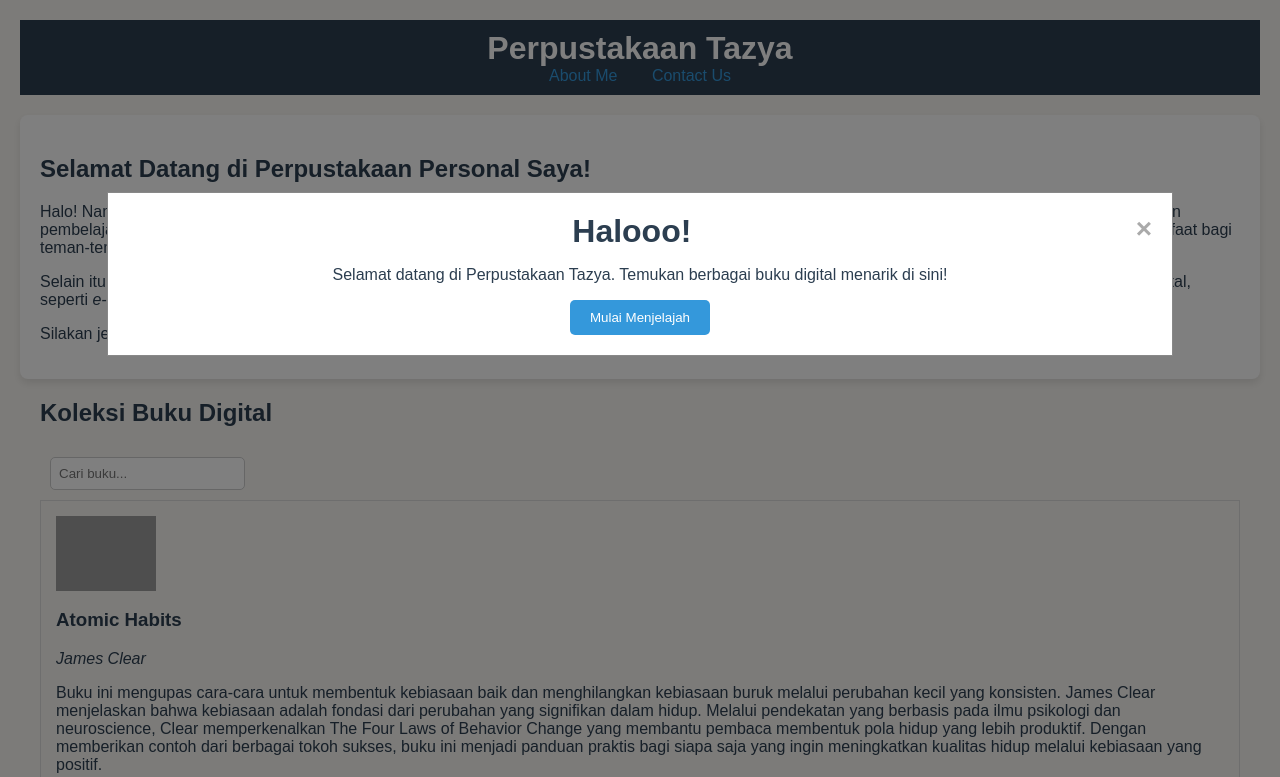
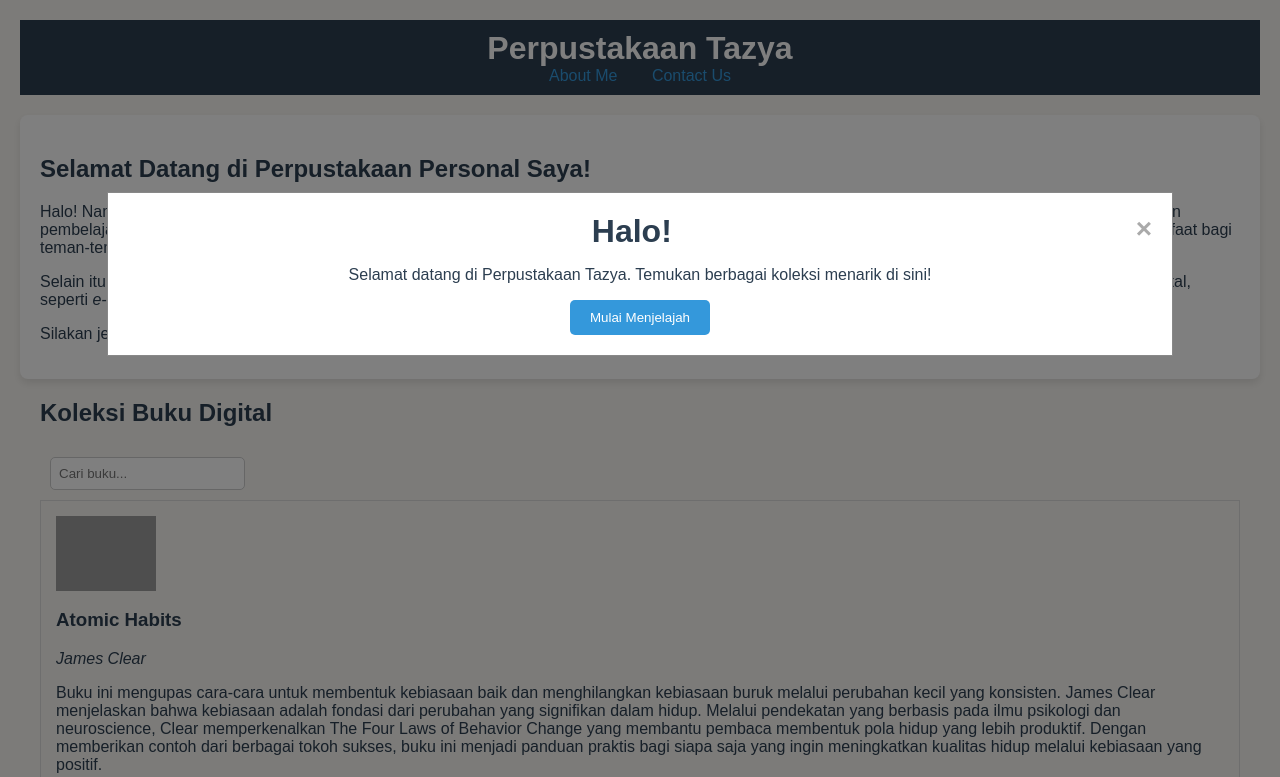
Before and after one commit to tazyams/tazyasitohang, a plain HTML site: page index.html in a window 1280 px wide. Shown: the top 777 px of the page. Drawn offline with Linux system fonts and the light colour scheme; grey boxes are pictures that could not be loaded.

Commit message:
Update index.html

```diff
--- a/index.html
+++ b/index.html
@@ -9,8 +9,8 @@
     <div id="popup" class="popup">
         <div class="popup-content">
             <span class="close" onclick="closePopup()">&times;</span>
-            <h1>Halooo!</h1>
-            <p>Selamat datang di Perpustakaan Tazya. Temukan berbagai buku digital menarik di sini!</p>
+            <h1>Halo!</h1>
+            <p>Selamat datang di Perpustakaan Tazya. Temukan berbagai koleksi menarik di sini!</p>
             <button onclick="explore()">Mulai Menjelajah</button>
         </div>
     </div>
```
